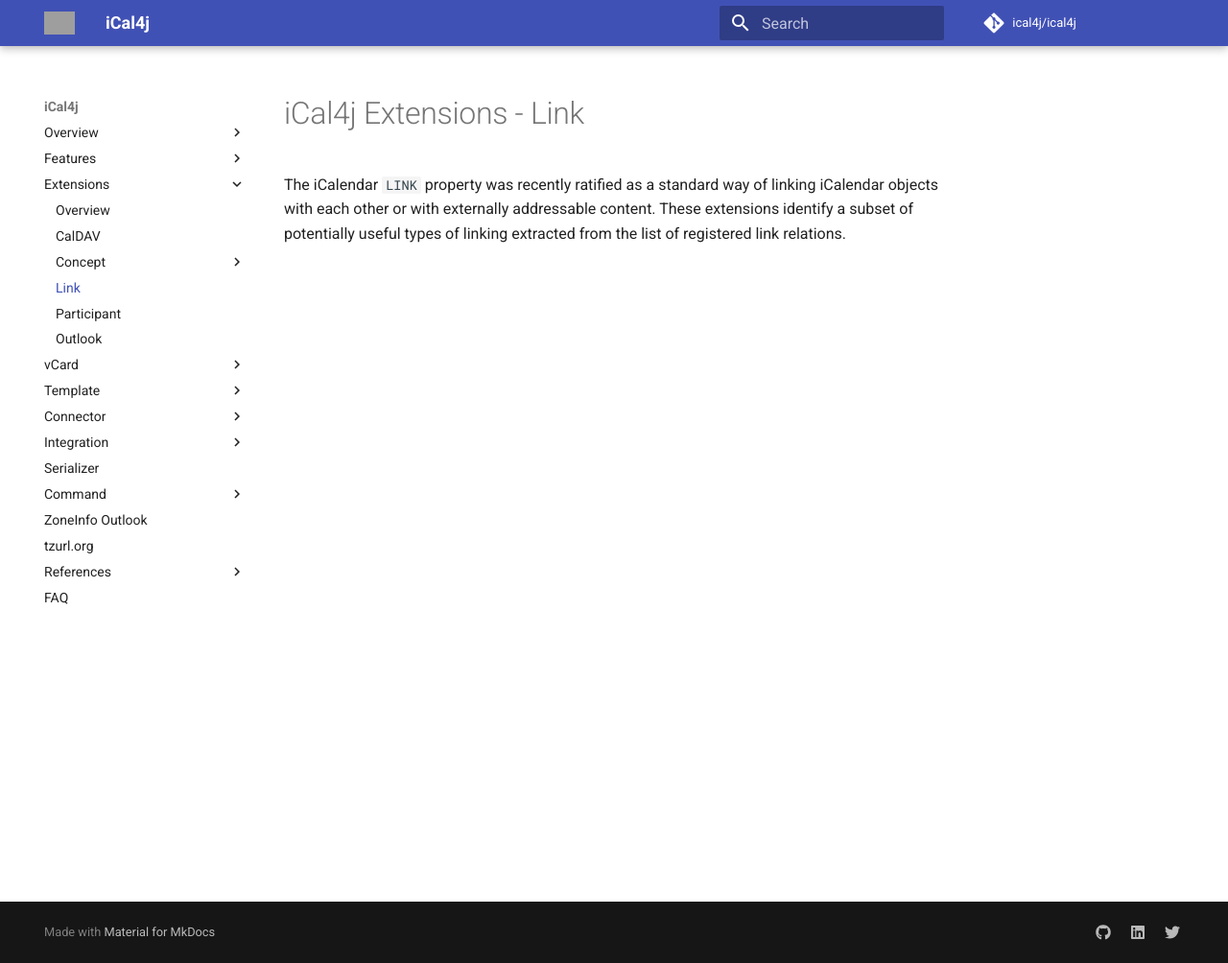
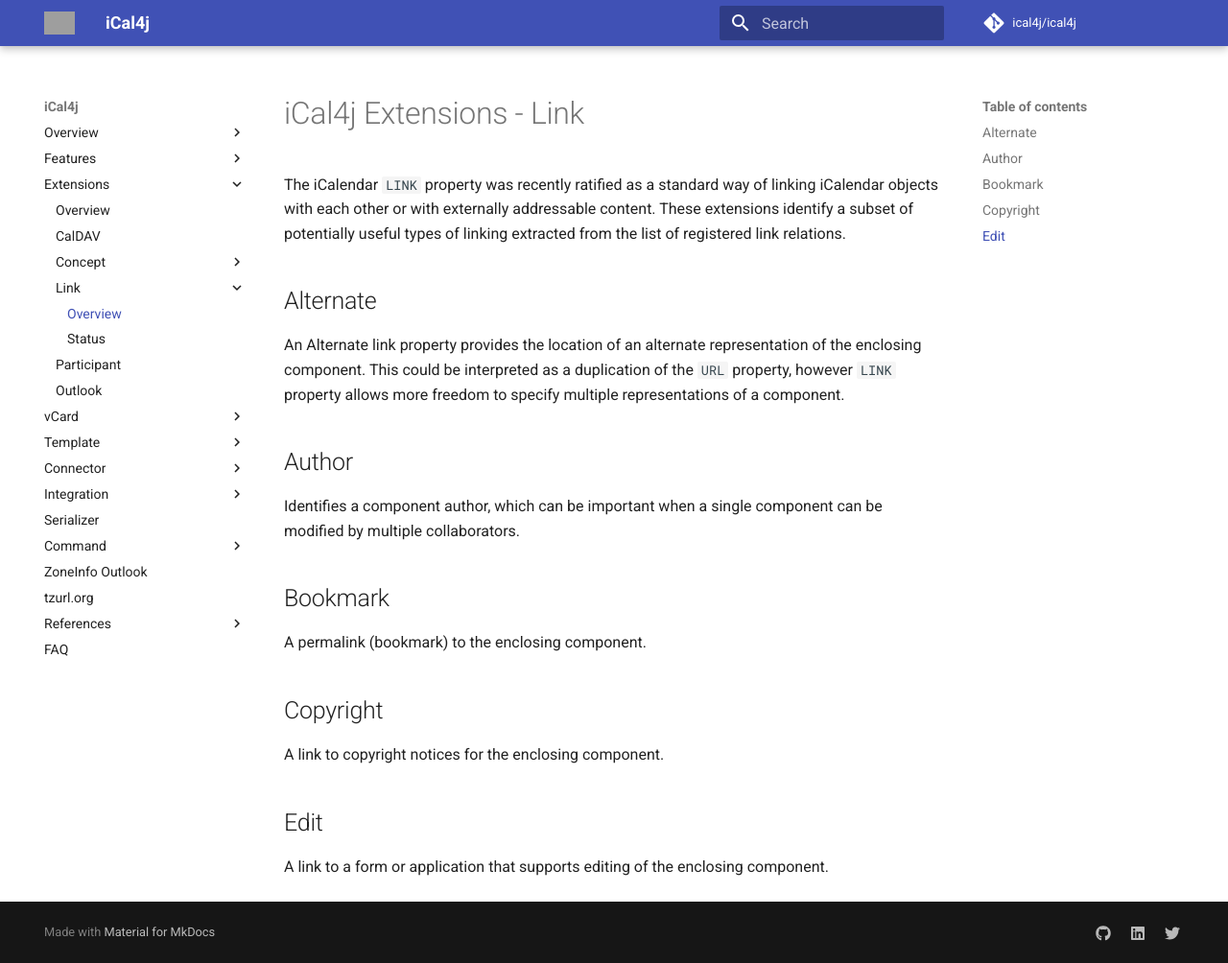
Before and after one commit to ical4j/ical4j-user-guide, an MkDocs documentation site: the page built from docs/extensions/link/index.md, in a window 1280 px wide and 1004 px high. Shown: the whole window at 96% size. Built offline with MkDocs 1.6.1 and Material for MkDocs 9.7.7, drawn with Linux system fonts in a browser that asks for light colours; comment, search, counter and statistics services are not loaded; grey boxes are pictures that could not be loaded.

Commit message:
Refactored link types

```diff
--- /dev/null
+++ b/docs/extensions/link/index.md
@@ -0,0 +1,28 @@
+# iCal4j Extensions - Link
+
+The iCalendar `LINK` property was recently ratified as a standard way of linking iCalendar objects with each other
+or with externally addressable content. These extensions identify a subset of potentially useful types of linking
+extracted from the list of registered link relations.
+
+## Alternate
+
+An Alternate link property provides the location of an alternate representation of the enclosing component. This
+could be interpreted as a duplication of the `URL` property, however `LINK` property allows more freedom to
+specify multiple representations of a component.
+
+## Author
+
+Identifies a component author, which can be important when a single component can be modified by multiple
+collaborators.
+
+## Bookmark
+
+A permalink (bookmark) to the enclosing component.
+
+## Copyright
+
+A link to copyright notices for the enclosing component.
+
+## Edit
+
+A link to a form or application that supports editing of the enclosing component.
--- a/mkdocs.yml
+++ b/mkdocs.yml
@@ -66,7 +66,9 @@
         - Note: extensions/concept/note.md
         - Metric: extensions/concept/metric.md
         - Availability: extensions/concept/availability.md
-      - Link: extensions/link.md
+      - Link:
+          Overview: extensions/link/index.md
+          Status: extensions/link/status.md
       - Participant: extensions/participant.md
       - Outlook: extensions/outlook.md
   - vCard:
```
Also changed, not shown: docs/extensions/link.md (deleted, +0 -5 lines), docs/extensions/link/status.md (added, +13 -0 lines).
